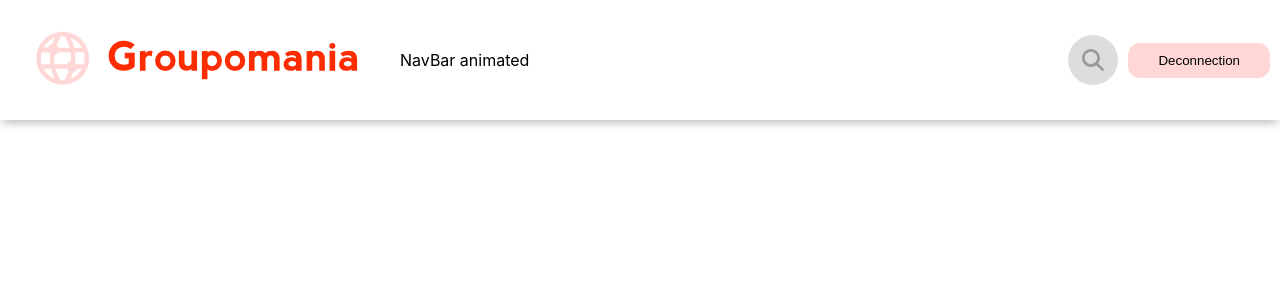
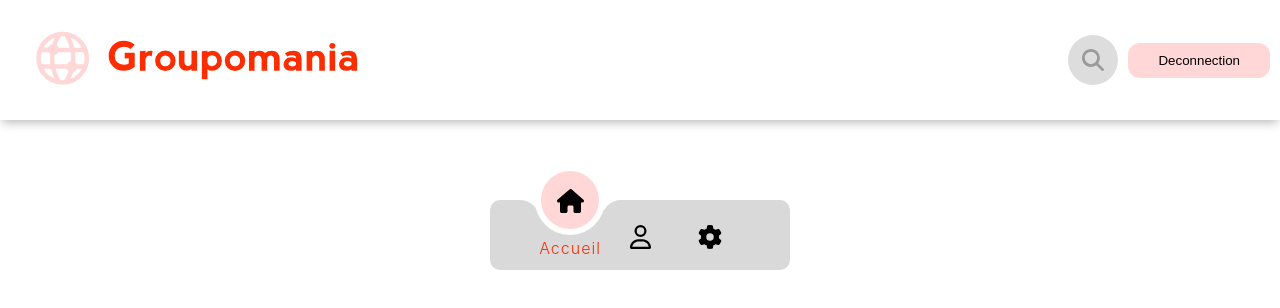
Before and after one commit to sismitrii/OC_P7_Groupomania, a React (Create React App) app in the folder front-end/: page /home in a window 1280 px wide. Shown: the top 308 px of the page. Built offline with nearby package versions, Linux system fonts and the light colour scheme.

Commit message:
💫 ✨ [navBar] : navBar animated work without changing page and re-render

```diff
--- a/front-end/src/components/NavBar/index.jsx
+++ b/front-end/src/components/NavBar/index.jsx
@@ -6,54 +6,59 @@ import colors from "../../utils/styles/colors"
 import { useState } from "react"
 import { Link } from "react-router-dom"
 import Search from "../Search";
+import LogOut from "../LogOut"
 
 const MenuBars = styled(FontAwesomeIcon)`
-    color : ${colors.primary};
-    margin : 20px;
-    font-size : 28px;
-    cursor : pointer;
+    color: ${colors.primary};
+    margin: 20px;
+    font-size: 28px;
+    cursor: pointer;
 `
 
 const VerticalMenu = styled.ul`
-    position : absolute;
-    left : 0;
-    top : 125px;
-    width : 100%;
-    list-style-type : none;
+    position: absolute;
+    left: 0;
+    top: 125px;
+    width: 100%;
+    list-style-type: none;
 `
 
-
-
 const VerticalMenuElement = styled.li`
-    position : relative;
-    width : 100%;
-    background-color : ${colors.secondary};
-    text-align : center;
-    margin-top : 1px;
-    font-size : 16px;
-    font-weight : 500;
+    position: relative;
+    width: 100%;
+    background-color: ${colors.secondary};
+    text-align: center;
+    margin-top: 1px;
+    font-size: 16px;
+    font-weight: 500;
     transition: all 250ms ease-in-out;
 
     ${(props)=>
-       props.isOpen ? "top : 0; opacity: 1; display: block;" : "top : -50px; opacity : 0; display : none;"
+       props.isOpen ? "top: 0; opacity: 1; display: block;" : "top : -50px; opacity: 0; display: none;"
     }
 
     &:hover {
-        background-color : ${colors.primary};
+        background-color: ${colors.primary};
     }
 
     a {
-        display : block;
-        padding : 15px;
-        width : 100%;
+        display: block;
+        padding: 15px;
+        width: 100%;
     }
 
     svg {
-        position : absolute;
-        left : 20px ;
-        font-size : 25px;
+        position: absolute;
+        left: 20px ;
+        font-size: 25px;
     }
+`
 
+const AnimatedNavBarContainer = styled.div`
+    position: absolute;
+    top: 200px;
+    left: 50%;
+    transform: translate(-50%)
 `
 //const translate = 50;
 
@@ -69,13 +74,130 @@ const VerticalMenuElement = styled.li`
 //     return toReturn;
 // }
 
+const Container = styled.div`
+    position: relative;
+    width: 300px;
+    height: 70px;
+    background-color: #D9D9D9;
+    display: flex;
+    justify-content: center;
+    align-items: center;
+    border-radius: 10px;
+`
 
+const NavBarList =styled.ul`
+    display: flex;
+    width: 210px;
+`
+const NavBarListElement = styled.li`
+    position: relative;
+    list-style: none;
+    width: 70px;
+    height: 70px;
+    z-index: 1;
+
+    &.active a {
+        .navBar__icon{
+            transform: translateY(-36px);
+        }
+        .navBar__text{
+            opacity: 1;
+            transform: translateY(10px);
+        }
+    }
+
+    &:nth-child(1).active ~ .navBar__Circle{
+        transform: translateX(0)
+    }
+    &:nth-child(2).active ~ .navBar__Circle{
+        transform: translateX(70px)
+    }
+    &:nth-child(3).active ~ .navBar__Circle{
+        transform: translateX(140px)
+    }
+
+
+`
+const NavBarListLink = styled(Link)`
+    position: relative;
+    display: flex ;
+    justify-content: center;
+    align-items: center;
+    flex-direction: column;
+    width: 100%;
+    text-align: center;
+    font-weight: 500;
+`
+const NavBarIconContainer = styled.span`
+    position: relative;
+    display: block;
+    line-height: 75px;
+    font-size: 24px;
+    text-align: center;
+
+    transition: 0.5s;
+`
+
+const NavBarText = styled.span`
+    position: absolute;
+    color: ${colors.primary};
+    font-weight: 300;
+    letter-spacing: 1px;
+    opacity: 0;
+    transform: translateY(20px);
+
+    transition: 0.5s;
+`
+const NavBarCircle = styled.div `
+    position: absolute;
+    top: -50%;
+    border: 6px solid white;
+    width: 70px;
+    height: 70px;
+    background-color: ${colors.secondary};
+    border-radius: 50%;
+
+    &::before{
+        content: "";
+        position: absolute;
+        top: 50%;
+        left: -21.5px;
+        border-radius-top: 50%;
+        border-top-right-radius: 20px;
+        width: 19px;
+        height: 20px;
+        background-color: transparent;
+        box-shadow: 0px -10px 0 0 white;
+    }
+
+    &::after{
+        content: "";
+        position: absolute;
+        top: 50%;
+        right: -21.5px;
+        border-top-left-radius: 20px;
+        width: 19px;
+        height: 20px;
+        background-color: transparent;
+        box-shadow: 0px -10px 0 0 white;
+    }
+
+    transition: 0.5s;
+`
 
 
 
 function NavBar(props){
+    const [isOpen, setIsOpen] = useState(false)
 
-    const [isOpen, setIsOpen] = useState(false)
+    function setActive(e){
+        const allLi = document.querySelectorAll('.list');
+        allLi.forEach((li)=>{
+            li.classList.remove('active')
+        })
+        e.currentTarget.classList.add('active');
+    }
+
     return (
     <nav>
     {props.$forMobile ?
@@ -85,15 +207,43 @@ function NavBar(props){
         <VerticalMenuElement isOpen={isOpen}><Link to="/Home"><FontAwesomeIcon icon={faHouse} />Accueil</Link></VerticalMenuElement>
         <VerticalMenuElement isOpen={isOpen}><Link to="/Home"><FontAwesomeIcon icon={faUser} />Profil</Link></VerticalMenuElement>
         <VerticalMenuElement isOpen={isOpen}><Link to="/Home"><FontAwesomeIcon icon={faGear} />Paramètres</Link></VerticalMenuElement>
-        {/* Peut-etre remplacer le contenu des 2 dernier <li> par <Search> et <Logout>
-         et il renverront sous la taille mobile les icones et le contenu en gardant leur fonctionnalité */}
-        <VerticalMenuElement isOpen={isOpen}><Search/></VerticalMenuElement>
-        <VerticalMenuElement isOpen={isOpen}><Link to="/Home">Se Déconnecter</Link></VerticalMenuElement>
+        <VerticalMenuElement isOpen={isOpen}><Search /></VerticalMenuElement>
+        <VerticalMenuElement isOpen={isOpen}><LogOut /></VerticalMenuElement>
     </VerticalMenu>
     </>
 
     :
-     <div>NavBar animated</div> }
+     <AnimatedNavBarContainer>
+        <Container>
+            <NavBarList>
+                <NavBarListElement className="list active" onClick={(e)=>{setActive(e)}}>
+                    <NavBarListLink to="/Home">
+                        <NavBarIconContainer className="navBar__icon">
+                            <FontAwesomeIcon icon={faHouse}/>
+                        </NavBarIconContainer>
+                        <NavBarText className="navBar__text">Accueil</NavBarText>
+                    </NavBarListLink>
+                </NavBarListElement>
+                <NavBarListElement className="list" onClick={(e)=>{setActive(e)}}>
+                    <NavBarListLink to="/Home">
+                        <NavBarIconContainer className="navBar__icon">
+                            <FontAwesomeIcon icon={faUser}/>
+                        </NavBarIconContainer>
+                        <NavBarText className="navBar__text">Profil</NavBarText>
+                    </NavBarListLink>
+                </NavBarListElement>
+                <NavBarListElement className="list" onClick={(e)=>{setActive(e)}}>
+                    <NavBarListLink to="/Home">
+                        <NavBarIconContainer className="navBar__icon">
+                            <FontAwesomeIcon icon={faGear}/>
+                        </NavBarIconContainer>
+                        <NavBarText className="navBar__text">Paramètres</NavBarText>
+                    </NavBarListLink>
+                </NavBarListElement>
+                <NavBarCircle className="navBar__Circle"/>
+            </NavBarList>
+        </Container>
+     </AnimatedNavBarContainer> }
     </nav>)
 }
 
```
